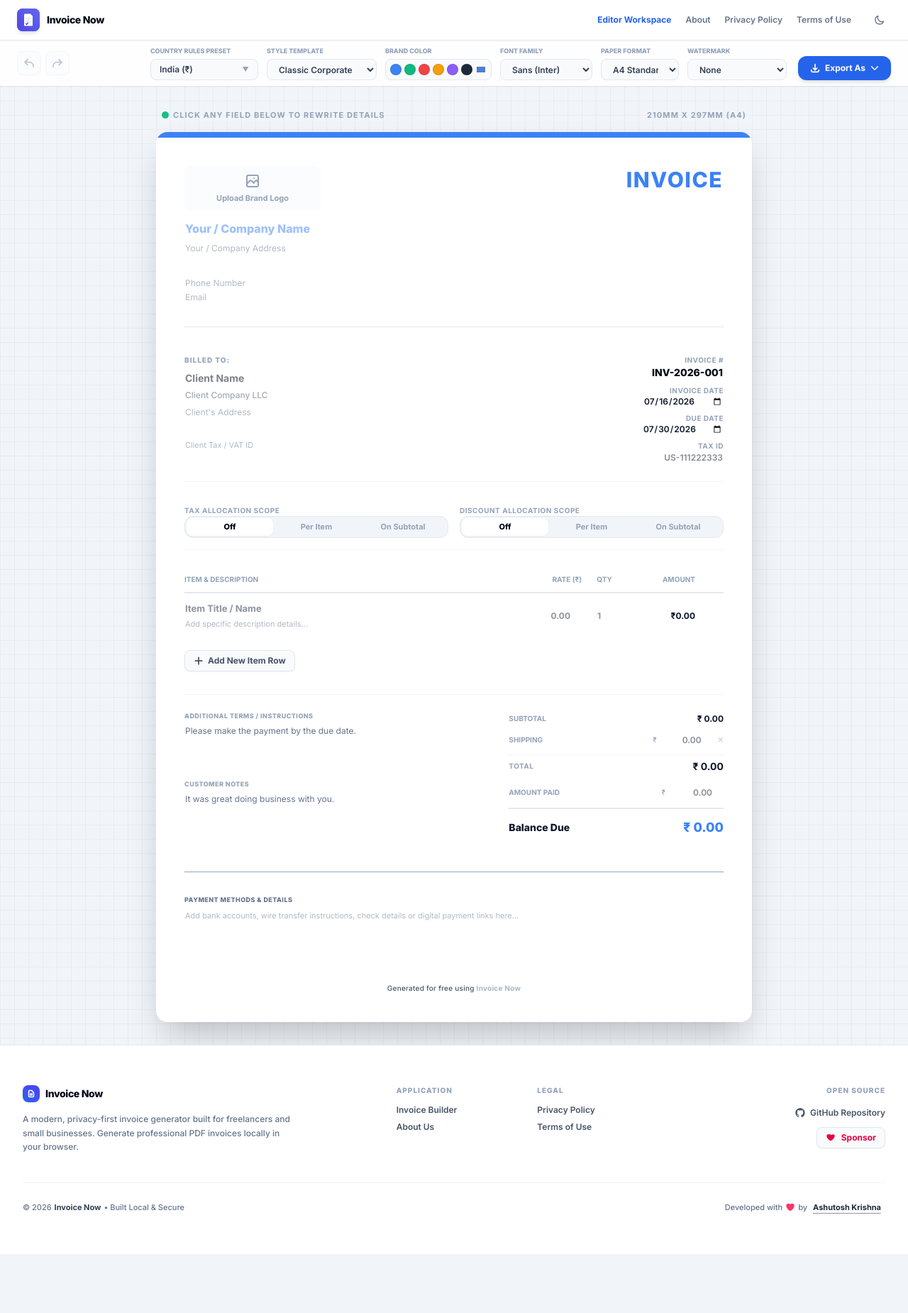
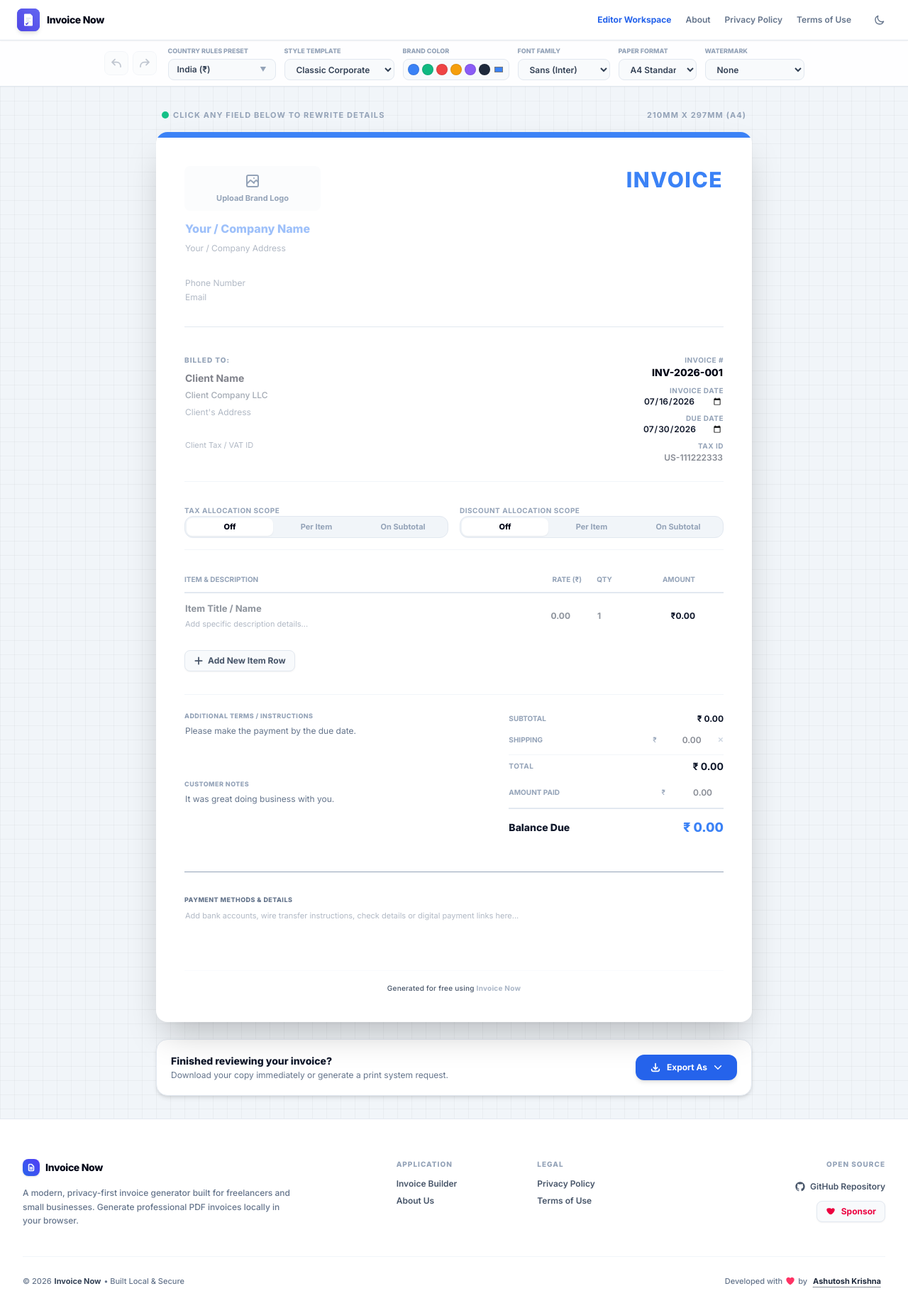
Before and after one commit to ashutoshkrris/invoice-now, a React (Vite) app: page / in a window 1280 px wide. Shown: the top 1850 px of the page at 71% size. Before the commit the page ends 1767 px from the top, so only its background shows below. Built offline with nearby package versions, Linux system fonts and the light colour scheme; a web font is replaced by a local one.

Commit message:
feat: move export button from invoice tool bar to bottom of invoice

```diff
--- a/src/App.jsx
+++ b/src/App.jsx
@@ -8,6 +8,7 @@ import Navbar from "./components/Navbar";
 import InvoiceToolbar from "./components/InvoiceToolbar";
 import Footer from "./components/Footer";
 import Toast from "./components/Toast";
+import ExportMenu from "./components/ExportMenu";
 
 // Pages Layer Imports
 import AboutPage from "./pages/AboutPage";
@@ -364,9 +365,6 @@ export default function App() {
                 onCountryChange={handleCountryChange}
                 onUndo={handleUndo}
                 onRedo={handleRedo}
-                onPrint={handlePrint}
-                onExportPNG={handleExportPNG}
-                onExportPDF={handleExportPDF}
               />
 
               <main className="flex-1 overflow-y-auto bg-slate-100 dark:bg-slate-900/60 bg-grid py-8 px-4 flex justify-center items-start">
@@ -411,6 +409,24 @@ export default function App() {
                     )}
                     {invoice.templateId === "retail" && <RetailTemplate {...templateProps} />}
                   </div>
+
+                  <div className="no-print mt-6 w-full bg-white dark:bg-slate-950 border border-slate-200 dark:border-slate-800 rounded-2xl p-5 flex flex-col sm:flex-row sm:items-center sm:justify-between gap-4 shadow-md select-none">
+                    <div className="text-left">
+                      <h4 className="text-sm font-black text-slate-900 dark:text-white mb-0.5">
+                        Finished reviewing your invoice?
+                      </h4>
+                      <p className="text-xs text-slate-500 dark:text-slate-400">
+                        Download your copy immediately or generate a print system request.
+                      </p>
+                    </div>
+                    <div className="flex items-center gap-2 self-start sm:self-auto">
+                      <ExportMenu
+                        onPrint={handlePrint}
+                        onExportPNG={handleExportPNG}
+                        onExportPDF={handleExportPDF}
+                      />
+                    </div>
+                  </div>
                 </div>
               </main>
             </>
--- /dev/null
+++ b/src/components/ExportMenu.jsx
@@ -0,0 +1,64 @@
+import { useState, useRef, useEffect } from "react";
+import { Icons } from "./Icons";
+
+export default function ExportMenu({ onPrint, onExportPNG, onExportPDF }) {
+  const [isOpen, setIsOpen] = useState(false);
+  const menuRef = useRef(null);
+
+  useEffect(() => {
+    function handleClickOutside(event) {
+      if (menuRef.current && !menuRef.current.contains(event.target)) {
+        setIsOpen(false);
+      }
+    }
+    document.addEventListener("mousedown", handleClickOutside);
+    return () => document.removeEventListener("mousedown", handleClickOutside);
+  }, []);
+
+  return (
+    <div className="relative no-print" ref={menuRef}>
+      <button
+        onClick={() => setIsOpen(!isOpen)}
+        className="flex items-center gap-2 px-5 py-2 bg-brand-600 hover:bg-brand-700 text-white rounded-xl text-xs font-bold shadow-md cursor-pointer transition-colors h-[36px]"
+      >
+        <Icons.Download className="h-4 w-4" />
+        <span>Export As</span>
+        <Icons.ChevronDown
+          className={`h-3 w-3 transition-transform ${isOpen ? "rotate-180" : ""}`}
+        />
+      </button>
+
+      {isOpen && (
+        <div className="absolute bottom-full left-0 sm:left-auto sm:right-0 mb-2 w-56 bg-white dark:bg-slate-900 border border-slate-200 dark:border-slate-800 rounded-xl shadow-xl z-50 p-1 flex flex-col gap-0.5 animate-in fade-in slide-in-from-bottom-1 duration-100">
+          <button
+            onClick={() => {
+              onPrint();
+              setIsOpen(false);
+            }}
+            className="flex items-center gap-2 px-3 py-2 text-left text-xs font-semibold text-slate-700 dark:text-slate-300 hover:bg-slate-50 dark:hover:bg-slate-800 rounded-lg cursor-pointer w-full hidden"
+          >
+            <Icons.Print className="h-3.5 w-3.5" /> Print / Save System
+          </button>
+          <button
+            onClick={() => {
+              onExportPDF();
+              setIsOpen(false);
+            }}
+            className="flex items-center gap-2 px-3 py-2 text-left text-xs font-semibold text-slate-700 dark:text-slate-300 hover:bg-slate-50 dark:hover:bg-slate-800 rounded-lg cursor-pointer w-full"
+          >
+            <Icons.FileText className="h-3.5 w-3.5" /> Download PDF Document
+          </button>
+          <button
+            onClick={() => {
+              onExportPNG();
+              setIsOpen(false);
+            }}
+            className="flex items-center gap-2 px-3 py-2 text-left text-xs font-semibold text-slate-700 dark:text-slate-300 hover:bg-slate-50 dark:hover:bg-slate-800 rounded-lg cursor-pointer w-full"
+          >
+            <Icons.Image className="h-3.5 w-3.5" /> Download PNG Image
+          </button>
+        </div>
+      )}
+    </div>
+  );
+}
--- a/src/components/InvoiceToolbar.jsx
+++ b/src/components/InvoiceToolbar.jsx
@@ -12,12 +12,8 @@ export default function InvoiceToolbar({
   onCountryChange,
   onUndo,
   onRedo,
-  onPrint,
-  onExportPNG,
-  onExportPDF,
 }) {
   const [isOpen, setIsOpen] = useState(false);
-  const [isExportOpen, setIsExportOpen] = useState(false);
 
   // Searchable Country Dropdown States
   const [isCountryDropdownOpen, setIsCountryDropdownOpen] = useState(false);
@@ -28,7 +24,6 @@ export default function InvoiceToolbar({
   const [isCustomModalOpen, setIsCustomModalOpen] = useState(false);
   const [customInput, setCustomInput] = useState("");
 
-  const dropdownRef = useRef(null);
   const countryDropdownRef = useRef(null);
 
   const updateDropdownCoords = () => {
@@ -56,9 +51,6 @@ export default function InvoiceToolbar({
 
   useEffect(() => {
     function handleClickOutside(event) {
-      if (dropdownRef.current && !dropdownRef.current.contains(event.target)) {
-        setIsExportOpen(false);
-      }
       if (countryDropdownRef.current && !countryDropdownRef.current.contains(event.target)) {
         const portalNode = document.getElementById("portal-country-dropdown");
         if (portalNode && portalNode.contains(event.target)) return;
@@ -80,14 +72,13 @@ export default function InvoiceToolbar({
   const isPresetWatermark = ["DRAFT", "PAID", "OVERDUE", ""].includes(invoice.watermarkText);
 
   return (
-    <div className="no-print w-full bg-white/95 dark:bg-slate-950/95 border-b border-slate-200 dark:border-slate-800 shadow-xs px-4 md:px-6 py-2 flex flex-col xl:flex-row xl:items-center xl:justify-between gap-2 xl:gap-0 transition-all box-border">
-      {/* Undo/Redo & Quick Control Panels Row */}
-      <div className="flex items-center justify-between w-full xl:w-auto">
+    <div className="no-print w-full bg-white/95 dark:bg-slate-950/95 border-b border-slate-200 dark:border-slate-800 px-4 md:px-6 py-2 flex flex-col xl:flex-row xl:items-center xl:justify-center gap-4 transition-all box-border">
+      <div className="flex items-center justify-between xl:justify-center gap-3 w-full xl:w-auto">
         <div className="flex items-center gap-1.5">
           <button
             onClick={onUndo}
             disabled={historyIdx === 0}
-            className="p-2 bg-slate-50 dark:bg-slate-900 border border-slate-200 dark:border-slate-800 rounded-lg text-slate-500 disabled:opacity-40 hover:text-slate-950 dark:hover:text-white transition-transform active:scale-95 cursor-pointer"
+            className="p-2 bg-slate-50 dark:bg-slate-900 border border-slate-200 dark:border-slate-800 rounded-lg text-slate-500 disabled:opacity-40 hover:text-slate-950 dark:hover:text-white transition-all active:scale-95 cursor-pointer"
             title="Undo"
           >
             <Icons.Undo className="h-4 w-4" />
@@ -95,7 +86,7 @@ export default function InvoiceToolbar({
           <button
             onClick={onRedo}
             disabled={historyIdx >= historyLength - 1}
-            className="p-2 bg-slate-50 dark:bg-slate-900 border border-slate-200 dark:border-slate-800 rounded-lg text-slate-500 disabled:opacity-40 hover:text-slate-950 dark:hover:text-white transition-transform active:scale-95 cursor-pointer"
+            className="p-2 bg-slate-50 dark:bg-slate-900 border border-slate-200 dark:border-slate-800 rounded-lg text-slate-500 disabled:opacity-40 hover:text-slate-950 dark:hover:text-white transition-all active:scale-95 cursor-pointer"
             title="Redo"
           >
             <Icons.Redo className="h-4 w-4" />
@@ -116,7 +107,6 @@ export default function InvoiceToolbar({
         </button>
       </div>
 
-      {/* Configuration Grid Panel wrapper element */}
       <div
         className={`grid transition-all duration-300 ease-in-out w-full xl:w-auto ${
           isOpen
@@ -126,7 +116,7 @@ export default function InvoiceToolbar({
       >
         <div className="overflow-hidden xl:overflow-visible flex flex-col xl:flex-row items-stretch xl:items-end gap-4 w-full xl:w-auto">
           <div className="flex flex-wrap xl:flex-nowrap items-center gap-3 w-full xl:w-auto">
-            {/* Country Dropdown selection */}
+            {/* Country Dropdown */}
             <div
               ref={countryDropdownRef}
               className="flex flex-col flex-1 min-w-[140px] xl:flex-none xl:w-38 relative text-left"
@@ -225,7 +215,7 @@ export default function InvoiceToolbar({
               </select>
             </div>
 
-            {/* Brand Colors configuration slider */}
+            {/* Brand Colors */}
             <div className="flex flex-col flex-1 min-w-[150px] xl:flex-none shrink-0">
               <label className="text-[9px] font-extrabold uppercase text-slate-400 dark:text-slate-500 mb-1">
                 Brand Color
@@ -252,7 +242,7 @@ export default function InvoiceToolbar({
               </div>
             </div>
 
-            {/* Typography fonts mapping option group */}
+            {/* Typography */}
             <div className="flex flex-col flex-1 min-w-[130px] xl:flex-none xl:w-31.25">
               <label className="text-[9px] font-extrabold uppercase text-slate-400 dark:text-slate-500 mb-1">
                 Font Family
@@ -268,7 +258,7 @@ export default function InvoiceToolbar({
               </select>
             </div>
 
-            {/* Canvas structural paper sizing parameter logic */}
+            {/* Paper Format */}
             <div className="flex flex-col flex-1 min-w-[110px] xl:flex-none xl:w-27.5">
               <label className="text-[9px] font-extrabold uppercase text-slate-400 dark:text-slate-500 mb-1">
                 Paper Format
@@ -283,7 +273,7 @@ export default function InvoiceToolbar({
               </select>
             </div>
 
-            {/* Watermark Selector element */}
+            {/* Watermark Selector */}
             <div className="flex flex-col flex-1 min-w-32.5 xl:flex-none xl:w-35">
               <label className="text-[9px] font-extrabold uppercase text-slate-400 dark:text-slate-500 mb-1">
                 Watermark
@@ -342,48 +332,6 @@ export default function InvoiceToolbar({
               </div>
             </div>
           </div>
-
-          {/* Core App Export triggers row layout */}
-          <div className="flex items-center gap-2 relative mt-2 xl:mt-0">
-            <button
-              onClick={onPrint}
-              className="flex-1 xl:flex-none px-4 py-1.5 bg-white dark:bg-slate-950 border border-slate-200 dark:border-slate-800 rounded-xl text-xs font-bold text-slate-700 dark:text-slate-300 hover:bg-slate-50 cursor-pointer h-[34px] flex items-center justify-center gap-1 hidden"
-            >
-              <Icons.Print className="h-3.5 w-3.5" /> Print
-            </button>
-
-            <div className="relative flex-1 xl:flex-none" ref={dropdownRef}>
-              <button
-                onClick={() => setIsExportOpen(!isExportOpen)}
-                className="w-full xl:w-auto flex items-center justify-center gap-1.5 px-4 py-1.5 bg-brand-600 hover:bg-brand-700 text-white rounded-xl text-xs font-bold shadow-md cursor-pointer h-[34px]"
-              >
-                <Icons.Download className="h-3.5 w-3.5" /> Export As <Icons.ChevronDown />
-              </button>
-
-              {isExportOpen && (
-                <div className="absolute right-0 bottom-full mb-2 xl:bottom-auto xl:top-full xl:mt-2 w-56 bg-white dark:bg-slate-900 border border-slate-200 dark:border-slate-800 rounded-xl shadow-xl z-50 p-1 flex flex-col gap-0.5">
-                  <button
-                    onClick={() => {
-                      onExportPDF();
-                      setIsExportOpen(false);
-                    }}
-                    className="flex items-center gap-2 px-3 py-2 text-left text-xs font-semibold text-slate-700 dark:text-slate-300 hover:bg-slate-50 dark:hover:bg-slate-800 rounded-lg cursor-pointer w-full"
-                  >
-                    <Icons.FileText /> Download PDF Document
-                  </button>
-                  <button
-                    onClick={() => {
-                      onExportPNG();
-                      setIsExportOpen(false);
-                    }}
-                    className="flex items-center gap-2 px-3 py-2 text-left text-xs font-semibold text-slate-700 dark:text-slate-300 hover:bg-slate-50 dark:hover:bg-slate-800 rounded-lg cursor-pointer w-full"
-                  >
-                    <Icons.Image /> Download PNG Image
-                  </button>
-                </div>
-              )}
-            </div>
-          </div>
         </div>
       </div>
 
```
